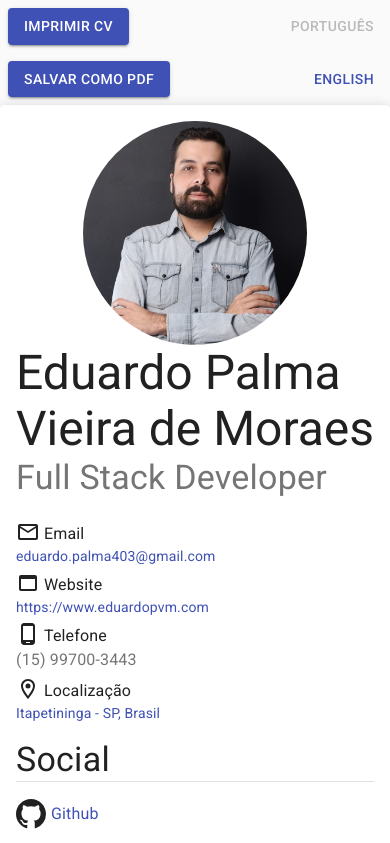
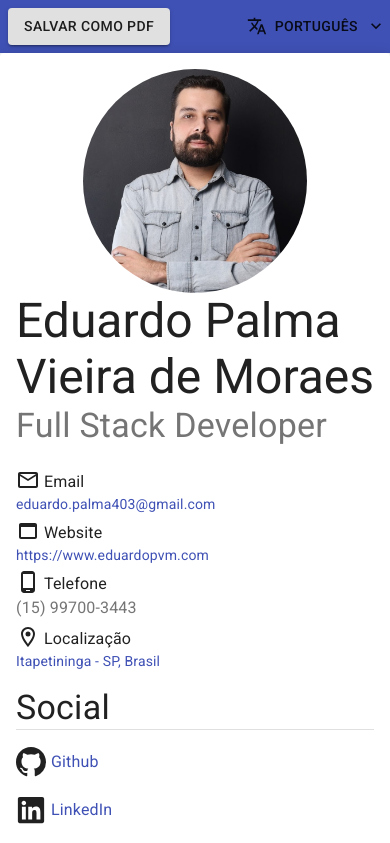
Before and after one commit to eduardopvm/react-cv, a React (Create React App) app: page / in a window 390 px wide. Shown: the top 843 px of the page. Built offline with nearby package versions, Linux system fonts and the light colour scheme.

Commit message:
changed language change to a button menu and created a new component for it

```diff
--- a/src/header/Header.js
+++ b/src/header/Header.js
@@ -7,9 +7,12 @@ import Backdrop from "@material-ui/core/Backdrop";
 import CircularProgress from "@material-ui/core/CircularProgress";
 import Snackbar from "@material-ui/core/Snackbar";
 import MuiAlert from "@material-ui/lab/Alert";
+import useMediaQuery from '@material-ui/core/useMediaQuery';
+import { useTheme } from '@material-ui/core/styles';
 import { useState } from "react";
 import { makeStyles } from "@material-ui/core/styles";
 import { useTranslation } from "react-i18next";
+import LanguageChooser from "./LanguageChooser";
 
 const useStyles = makeStyles((theme) => ({
   button: {
@@ -21,6 +24,9 @@ const useStyles = makeStyles((theme) => ({
   },
 }));
 
+const pdfUrl = "http://localhost:5000/pdf";
+
+//TODO: break this up into multiple components, it's too complex
 //TODO: make API url dynamic
 //TODO: add support email to error message
 
@@ -33,8 +39,8 @@ export default function Header(props) {
   const [loading, setLoading] = useState(false);
   const [errorHappened, showError] = useState(false);
   const [t, i18n] = useTranslation();
-
-  const pdfUrl = "http://localhost:5000/pdf";
+  const theme = useTheme();
+  const isSmallScreen = useMediaQuery(theme.breakpoints.down('sm'), {noSsr: true});
 
   const onPagePrint = () => {
     props.handlePagePrint();
@@ -73,11 +79,6 @@ export default function Header(props) {
       });
   };
 
-  const onChangeLanguage = (lng) => {
-    i18n.changeLanguage(lng);
-    props.handleLanguageChange(lng);
-  };
-
   const hideErrorMessage = (event, reason) => {
     if (reason === "clickaway") {
       return;
@@ -86,11 +87,12 @@ export default function Header(props) {
   };
 
   return (
-    <AppBar position="static" elevation={0} color="transparent">
+    <AppBar position="static" elevation={0} color={isSmallScreen ? "primary" : "transparent"}>
       <Grid container>
         <Backdrop className={classes.backdrop} open={loading}>
           <CircularProgress color="inherit" />
         </Backdrop>
+
         <Snackbar
           open={errorHappened}
           onClose={hideErrorMessage}
@@ -99,7 +101,9 @@ export default function Header(props) {
             {t("exportToPDFError")}
           </Alert>
         </Snackbar>
+
         <Grid item xs={6}>
+          {!isSmallScreen &&
             <Button
               onClick={onPagePrint}
               variant="contained"
@@ -107,47 +111,18 @@ export default function Header(props) {
               className={classes.button}>
               {t("printCV")}
             </Button>
+          }
           <Button
             onClick={onPdfExport}
             variant="contained"
-            color="primary"
+            color={isSmallScreen ? "default" : "primary"}
             className={classes.button}>
             {t("exportToPDF")}
           </Button>
         </Grid>
 
         <Grid container item xs={6} justify="flex-end">
-          {i18n.language == "pt" ? (
-            <React.Fragment>
-              <Button
-                onClick={() => onChangeLanguage("pt")}
-                disabled
-                className={classes.button}>
-                Português
-              </Button>
-              <Button
-                onClick={() => onChangeLanguage("en")}
-                color="primary"
-                className={classes.button}>
-                English
-              </Button>
-            </React.Fragment>
-          ) : (
-            <React.Fragment>
-              <Button
-                onClick={() => onChangeLanguage("pt")}
-                color="primary"
-                className={classes.button}>
-                Português
-              </Button>
-              <Button
-                onClick={() => onChangeLanguage("en")}
-                disabled
-                className={classes.button}>
-                English
-              </Button>
-            </React.Fragment>
-          )}
+          <LanguageChooser handleLanguageChange={props.handleLanguageChange}/>
         </Grid>
       </Grid>
     </AppBar>
--- /dev/null
+++ b/src/header/LanguageChooser.js
@@ -0,0 +1,56 @@
+import React from "react";
+import Button from "@material-ui/core/Button";
+import Menu from "@material-ui/core/Menu";
+import MenuItem from "@material-ui/core/MenuItem";
+import TranslateIcon from "@material-ui/icons/Translate";
+import ExpandMoreIcon from "@material-ui/icons/ExpandMore";
+import { useTranslation } from "react-i18next";
+import { useState } from "react";
+
+export default function LanguageChooser(props) {
+  const [t, i18n] = useTranslation();
+  const [anchorEl, setAnchorEl] = useState(null);
+  const languages = {en: "English", pt: "Português"};
+  let selectedLanguage = languages[i18n.language];
+
+  const handleMenuClick = (event) => {
+    setAnchorEl(event.currentTarget);
+  };
+
+  const handleClose = () => {
+    setAnchorEl(null);
+  };
+
+  const handleClick = (e) => {
+    const langKey = e.currentTarget.getAttribute("lang") || "pt";
+    selectedLanguage = languages[langKey];
+    setAnchorEl(null);
+    if (i18n.language != langKey) {
+      i18n.changeLanguage(langKey);
+      props.handleLanguageChange(langKey);
+    }
+  };
+
+  return (
+    <React.Fragment>
+      <Button
+        onClick={handleMenuClick}
+        startIcon={<TranslateIcon />}
+        endIcon={<ExpandMoreIcon />}
+        aria-controls="simple-menu"
+        aria-haspopup="true"
+        aria-label="Chosen language">
+        {selectedLanguage}
+      </Button>
+      <Menu
+        id="simple-menu"
+        anchorEl={anchorEl}
+        keepMounted
+        open={Boolean(anchorEl)}
+        onClose={handleClose}>
+        <MenuItem onClick={handleClick} lang="en">English</MenuItem>
+        <MenuItem onClick={handleClick} lang="pt">Português</MenuItem>
+      </Menu>
+    </React.Fragment>
+  );
+}
--- a/src/main_content/Homepage.js
+++ b/src/main_content/Homepage.js
@@ -1,8 +1,6 @@
 import React from "react";
 import Container from "@material-ui/core/Container";
 import Paper from "@material-ui/core/Paper";
-import useMediaQuery from '@material-ui/core/useMediaQuery';
-import { useTheme } from '@material-ui/core/styles';
 import { useState, useRef } from "react";
 import { useReactToPrint } from "react-to-print";
 import { BrowserRouter as Router, Switch, Route, useLocation } from "react-router-dom";
@@ -18,8 +16,6 @@ import cvDataStatic from "../data/cv_data_static.json";
 export default function Homepage() {
   const [cvData, setData] = useState(getData());
   const printComponentRef = useRef();
-  const theme = useTheme();
-  const isSmallScreen = useMediaQuery(theme.breakpoints.up('xs'));
 
   function getData() {
     let queryParams = new URLSearchParams(useLocation().search);
@@ -50,7 +46,7 @@ export default function Homepage() {
     <Router>
       <Switch>
         <Route exact path="/">
-          <Container disableGutters={isSmallScreen ? true : false}>
+          <Container disableGutters>
             <Header handleLanguageChange={handleDataChange} handlePagePrint={handlePagePrint} />
             <Paper elevation={5} component="main">
               <Content ref={printComponentRef} staticData={cvDataStatic} translatedData={cvData} />
```
Lines whose indentation alone changed are shown as unchanged.
